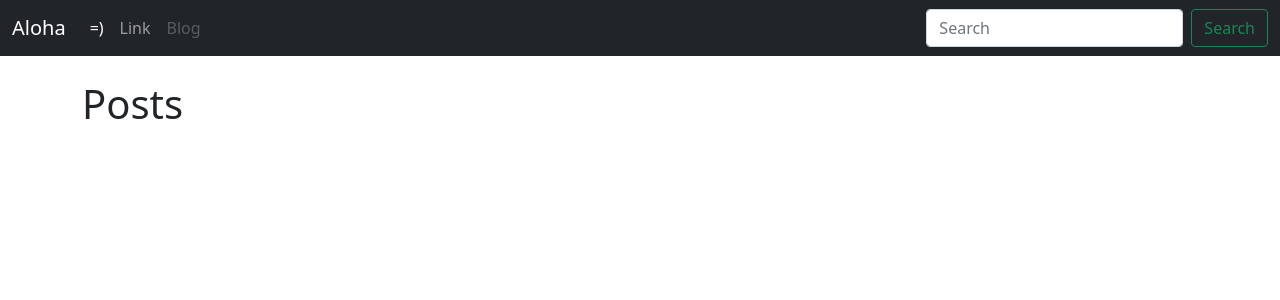
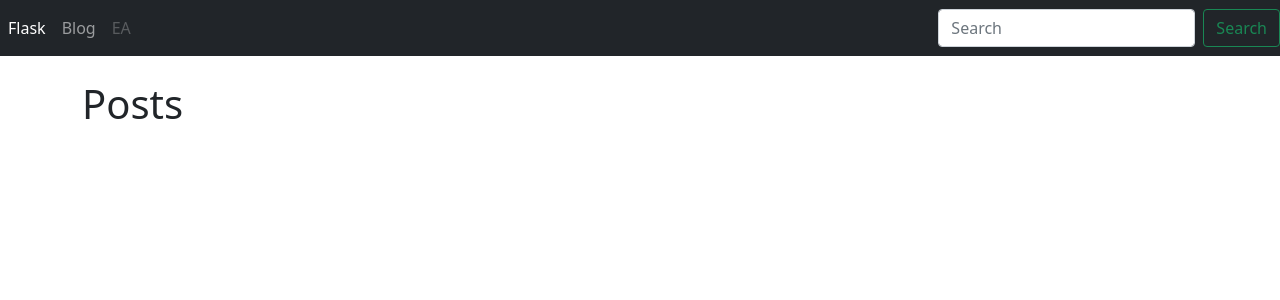
Before and after one commit to Sashamxz/flask_prog, a Flask app: page / in a window 1280 px wide. Shown: the top 300 px of the page. Run offline with Flask 2, Linux system fonts and the light colour scheme; data that the repository does not hold is empty; some libraries are stand-ins or nearby versions.

Commit message:
changes html headers + add title

```diff
--- a/app/__init__.py
+++ b/app/__init__.py
@@ -24,7 +24,9 @@ def create_app(config_name=None):
 
     app = Flask(__name__)
     app.config.from_object(configs['development'])
+    configs['development'].init_app(app)
     bootstrap.init_app(app)
+
     # mail.init_app(app)
     # moment.init_app(app)
 
--- a/app/main/__init__.py
+++ b/app/main/__init__.py
@@ -1,7 +1,7 @@
 
 from flask import Blueprint
 
-main = Blueprint('main', __name__,template_folder='templates')
+main = Blueprint('main', __name__)
 
 from . import views
 from ..models import Permission
--- a/app/main/views.py
+++ b/app/main/views.py
@@ -1,6 +1,7 @@
-from . import main
+
 from flask import render_template, request, redirect, url_for, flash, make_response, session, current_app
 from flask_login import login_required, login_user,current_user, logout_user
+from . import main
 from .. import db
 from ..models import Post
 # from .models import User, Post, Category, Feedback, db
@@ -14,7 +15,7 @@ from ..models import Post
 @main.route('/', methods=['GET', 'POST'])
 def index():
     posts = Post.query.all()
-    return render_template('index.html' ,posts=posts)
+    return render_template('index.html',posts=posts)
 
 
 
--- a/app/templates/base.html
+++ b/app/templates/base.html
@@ -13,32 +13,36 @@
     </title>
 </head>
 <body>
+
 <nav class="navbar navbar-expand-md navbar-dark bg-dark mb-4">
-        <div class="container-fluid">
-          <a class="navbar-brand" href="google.com">Aloha</a>
-          <button class="navbar-toggler" type="button" data-bs-toggle="collapse" data-bs-target="#navbarCollapse" aria-controls="navbarCollapse" aria-expanded="false" aria-label="Toggle navigation">
-            <span class="navbar-toggler-icon"></span>
-          </button>
   <div class="collapse navbar-collapse" id="navbarCollapse">
+
     <ul class="navbar-nav me-auto mb-2 mb-md-0">
+
       <li class="nav-item">
-                <a class="nav-link active" aria-current="page" href="#">=)</a>
+        <a class="nav-link active" aria-current="page" href="{{ url_for('main.index') }}">Flask</a>
       </li>
+
       <li class="nav-item">
-                <a class="nav-link" href="#">Link</a>
+        <a class="nav-link" href="{{ url_for('main.index') }}">Blog </a>
       </li>
+
       <li class="nav-item">
-                <a class="nav-link disabled" href="#" tabindex="-1" aria-disabled="true">Blog</a>
+        <a class="nav-link disabled" href="#" tabindex="-1" aria-disabled="true">EA</a>
       </li>
+
     </ul>
-            <form class="d-flex" method="GET">
-              <input class="form-control me-2" type="search" placeholder="Search" aria-label="Search" name="q" value="{{ request.args.get('q', '') }}">
 
+    <form class="d-flex">
+      <input class="form-control me-2" type="search" placeholder="Search" aria-label="Search" ,name="q" value="{{ request.args.get('q', '') }}">
       <button class="btn btn-outline-success" type="submit">Search</button>
     </form>
+
   </div>
-        </div>
+
 </nav>
+
+
 
 
       <div class="container">
@@ -48,10 +52,13 @@
 
                 {% endblock %}
               </h1>
+
               {% block content %}
 
               {% endblock %}
           </div>
+      </div>
+
 
 
       </div>
```
Lines whose indentation alone changed are shown as unchanged.
